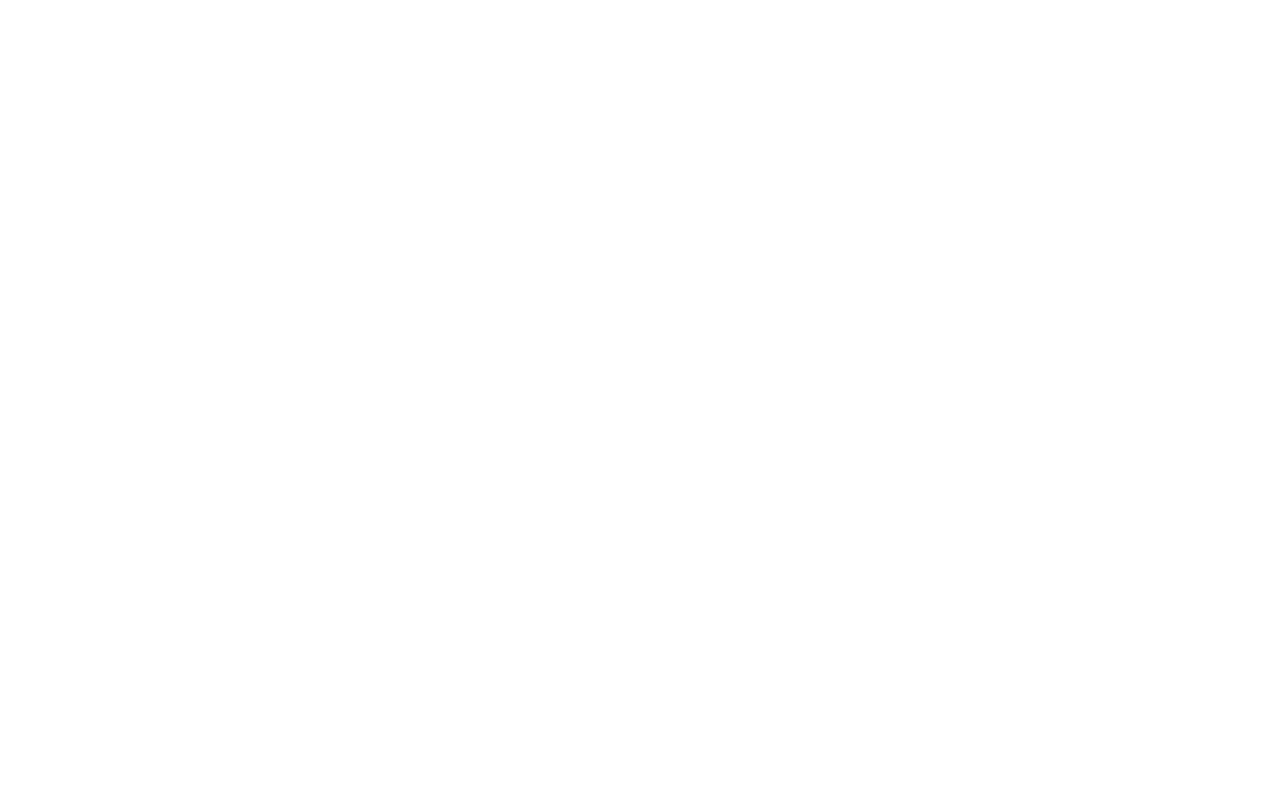
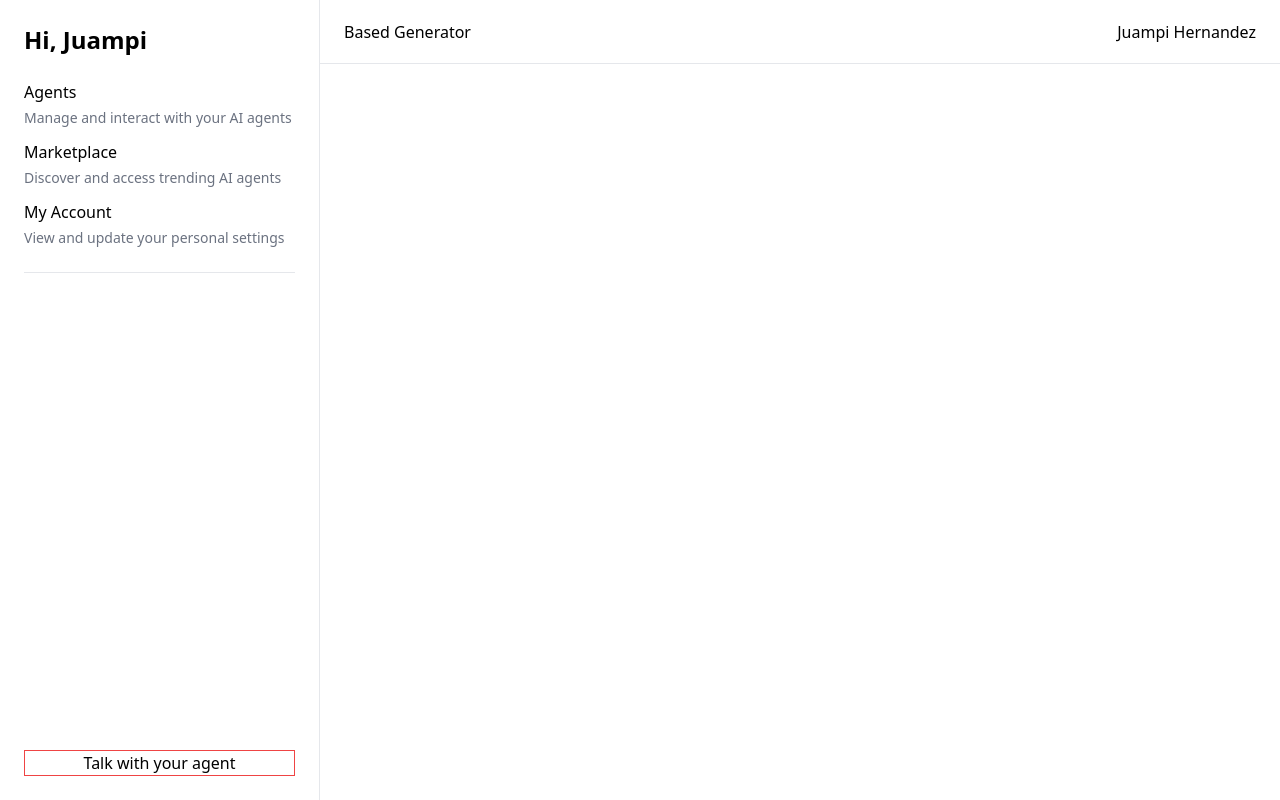
Before and after one commit to zero-point-module/based-agent, a React (Vite) app: page / in a window 1280 px wide. Built offline with nearby package versions, Linux system fonts and the light colour scheme.

Commit message:
feat: introduce layout component

```diff
--- /dev/null
+++ b/src/components/layout.tsx
@@ -0,0 +1,111 @@
+import { useState } from 'react';
+
+interface LayoutProps {
+  children: React.ReactNode;
+}
+
+interface MenuItem {
+  title: string;
+  description: string;
+}
+
+const menuItems: MenuItem[] = [
+  {
+    title: 'Agents',
+    description: 'Manage and interact with your AI agents',
+  },
+  {
+    title: 'Marketplace',
+    description: 'Discover and access trending AI agents',
+  },
+  {
+    title: 'My Account',
+    description: 'View and update your personal settings',
+  },
+];
+
+export default function Layout({ children }: LayoutProps) {
+  const [isCollapsed, setIsCollapsed] = useState(false);
+
+  return (
+    <div className="bg-background flex h-screen w-full">
+      {/* Sidebar */}
+      <div
+        className={`relative flex ${
+          isCollapsed ? 'w-10' : 'w-[320px]'
+        } flex-col border-r transition-all duration-300 ease-in-out`}
+      >
+        {/* Clickable area for expanding when collapsed */}
+        {isCollapsed && (
+          <div
+            className="absolute inset-0 z-20 cursor-pointer"
+            onClick={() => setIsCollapsed(false)}
+            aria-label="Expand sidebar"
+          />
+        )}
+
+        {/* Sidebar content */}
+        <div
+          className={`${
+            isCollapsed ? 'invisible opacity-0' : 'visible opacity-100'
+          } flex h-full flex-col gap-6 p-6 transition-all`}
+        >
+          <div>
+            <h1 className="text-2xl font-bold">Hi, Juampi</h1>
+          </div>
+
+          <div className="flex flex-col gap-3">
+            {menuItems.map((item) => (
+              <button
+                key={item.title}
+                className="relative z-20 flex flex-col gap-1 rounded-md text-left"
+              >
+                <span className="font-medium">{item.title}</span>
+                <span className="text-muted-foreground text-sm text-gray-500">
+                  {item.description}
+                </span>
+              </button>
+            ))}
+          </div>
+
+          <div className="border-t" />
+
+          {/* Recent chats */}
+          <div className="flex flex-1"></div>
+
+          <button className="relative z-20 w-full gap-2 border border-red-500">
+            Talk with your agent
+          </button>
+        </div>
+
+        {/* Clickable area for collapsing when expanded */}
+        {!isCollapsed && (
+          <div
+            className="absolute inset-0 z-10 cursor-pointer"
+            onClick={() => setIsCollapsed(true)}
+            aria-label="Collapse sidebar"
+          >
+            <div className="bg-background pointer-events-none absolute inset-x-2 inset-y-16 rounded-lg" />
+          </div>
+        )}
+      </div>
+
+      {/* Main content area */}
+      <div className="flex flex-1 flex-col">
+        {/* Navbar */}
+        <header className="flex h-16 items-center justify-between border-b px-6">
+          <div className="flex items-center gap-3">
+            <span className="font-medium">Based Generator</span>
+          </div>
+
+          <div className="flex items-center gap-2">
+            <span>Juampi Hernandez</span>
+          </div>
+        </header>
+
+        {/* Main content */}
+        <main className="flex-1 overflow-auto p-6">{children}</main>
+      </div>
+    </div>
+  );
+}
--- a/src/main.tsx
+++ b/src/main.tsx
@@ -1,12 +1,15 @@
 import { StrictMode } from 'react';
 import { createRoot } from 'react-dom/client';
 
+import './styles/main.css';
+
 import App from './App.tsx';
-
-import './styles/main.css';
+import Layout from './components/layout.tsx';
 
 createRoot(document.getElementById('root')!).render(
   <StrictMode>
-    <App />
+    <Layout>
+      <App />
+    </Layout>
   </StrictMode>
 );
```
